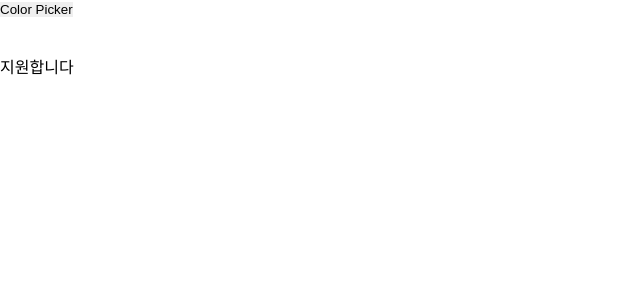
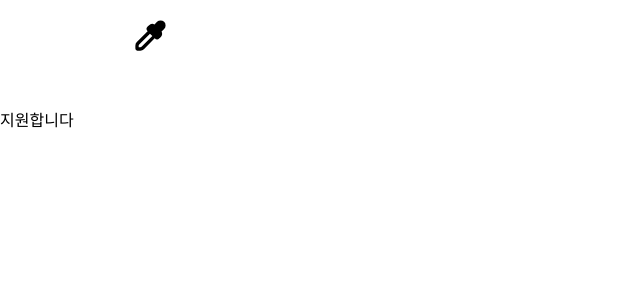
Before and after one commit to ju-nong/simple-color-picker, a Vue app: page / in a window 1280 px wide. Shown: the top 300 px of the page, without its empty margins (0-640 px from the left). Built offline with nearby package versions, Linux system fonts and the light colour scheme.

Commit message:
feat : ColorList, ColorItem 추가

```diff
--- a/src/App.vue
+++ b/src/App.vue
@@ -1,15 +1,41 @@
 <template>
     <div class="container">
-        <button @click="handleClick">Color Picker</button><br />
-        <button @click="handleCopy(colorHex)">{{ colorHex }}</button><br />
-        <button @click="handleCopy(colorRGB)">{{ colorRGB }}</button><br />
+        <button class="container-icon" @click="handleColorPick">
+            <svg
+                xmlns="http://www.w3.org/2000/svg"
+                width="1em"
+                height="1em"
+                viewBox="0 0 24 24"
+            >
+                <g fill="none" fillRule="evenodd">
+                    <path
+                        d="M24 0v24H0V0h24ZM12.593 23.258l-.011.002l-.071.035l-.02.004l-.014-.004l-.071-.035c-.01-.004-.019-.001-.024.005l-.004.01l-.017.428l.005.02l.01.013l.104.074l.015.004l.012-.004l.104-.074l.012-.016l.004-.017l-.017-.427c-.002-.01-.009-.017-.017-.018Zm.265-.113l-.013.002l-.185.093l-.01.01l-.003.011l.018.43l.005.012l.008.007l.201.093c.012.004.023 0 .029-.008l.004-.014l-.034-.614c-.003-.012-.01-.02-.02-.022Zm-.715.002a.023.023 0 0 0-.027.006l-.006.014l-.034.614c0 .012.007.02.017.024l.015-.002l.201-.093l.01-.008l.004-.011l.017-.43l-.003-.012l-.01-.01l-.184-.092Z"
+                    ></path>
+                    <path
+                        fill="currentColor"
+                        d="M20.477 3.511a3 3 0 0 0-4.243 0l-1.533 1.533a2.991 2.991 0 0 0-3.41.581l-.713.714a2 2 0 0 0 0 2.829l-6.486 6.485a3 3 0 0 0-.878 2.122v1.8a1.2 1.2 0 0 0 1.2 1.2h1.8a3 3 0 0 0 2.12-.88l6.486-6.484a2 2 0 0 0 2.829 0l.714-.715a2.991 2.991 0 0 0 .581-3.41l1.533-1.532a3 3 0 0 0 0-4.243ZM5.507 17.067l6.485-6.485l1.414 1.414l-6.485 6.486a1 1 0 0 1-.707.293h-1v-1a1 1 0 0 1 .293-.707Z"
+                    ></path>
+                </g>
+            </svg>
+        </button>
+
+        <ColorList>
+            <ColorItem
+                v-for="(color, index) in colors"
+                :key="index"
+                :hex="color"
+                @onRemoveColor="handleRemoveColor(index)"
+            />
+        </ColorList>
 
         {{ supported ? "지원합니다" : "지원 안 합니다" }}
     </div>
 </template>
 
 <script setup lang="ts">
-import { ref, computed, onBeforeMount } from "vue";
+import { ref, onBeforeMount } from "vue";
+
+import { ColorList, ColorItem } from "./components";
 
 // EyeDropper support check
 const supported = ref(false);
@@ -17,32 +43,18 @@ const checkSupport = () => (supported.value = !!window.EyeDropper);
 
 const eyeDropper = ref(new window.EyeDropper());
 
-const colorHex = ref("");
-const colorRGB = computed(() => {
-    const validHex = /^#?([a-f\d]{2})([a-f\d]{2})([a-f\d]{2})$/i.exec(
-        colorHex.value,
-    );
+const colors = ref<string[]>([]);
 
-    return validHex
-        ? `rgb(${parseInt(validHex[1], 16)},
-            ${parseInt(validHex[2], 16)},
-            ${parseInt(validHex[3], 16)})`
-        : "";
-});
-
-async function handleClick() {
+// 색깔 추출
+async function handleColorPick() {
     const { sRGBHex } = await eyeDropper.value.open();
 
-    colorHex.value = sRGBHex;
+    colors.value.push(sRGBHex);
 }
 
-function handleCopy(color: string) {
-    try {
-        navigator.clipboard.writeText(color);
-    } catch (error) {
-        console.log(error);
-    }
-}
+// 추출한 색깔 삭제
+const handleRemoveColor = (_index: number) =>
+    (colors.value = colors.value.filter((_, index) => index !== _index));
 
 onBeforeMount(() => {
     checkSupport();
@@ -51,7 +63,19 @@ onBeforeMount(() => {
 
 <style lang="scss">
 .container {
-    width: 500px;
-    height: 500px;
+    width: 300px;
+    min-height: 125px;
+    display: flex;
+    flex-direction: column;
+    justify-items: center;
+    row-gap: 1rem;
+
+    &-icon {
+        padding: 1rem 0;
+        > svg {
+            width: 40px;
+            height: 40px;
+        }
+    }
 }
 </style>
--- /dev/null
+++ b/src/components/ColorItem.vue
@@ -0,0 +1,62 @@
+<template>
+    <li>
+        <button @click="handleCopy(props.hex)">{{ props.hex }}</button>
+        <button @click="handleCopy(rgb)">{{ rgb }}</button>
+        <button
+            :style="`--color-item: ${props.hex}`"
+            @click="emits('onRemoveColor')"
+        >
+            <svg
+                xmlns="http://www.w3.org/2000/svg"
+                width="1em"
+                height="1em"
+                viewBox="0 0 16 16"
+            >
+                <path
+                    fill="none"
+                    stroke="currentColor"
+                    strokeLinecap="round"
+                    strokeLinejoin="round"
+                    strokeWidth="1.5"
+                    d="m11.25 4.75l-6.5 6.5m0-6.5l6.5 6.5"
+                ></path>
+            </svg>
+        </button>
+    </li>
+</template>
+
+<script setup lang="ts">
+import { defineProps, defineEmits, computed } from "vue";
+
+const props = defineProps({
+    hex: {
+        type: String,
+        required: true,
+    },
+});
+
+const emits = defineEmits(["onRemoveColor"]);
+
+const rgb = computed(() => {
+    const validHex = /^#?([a-f\d]{2})([a-f\d]{2})([a-f\d]{2})$/i.exec(
+        props.hex,
+    );
+
+    return validHex
+        ? `rgb(${parseInt(validHex[1], 16)},
+            ${parseInt(validHex[2], 16)},
+            ${parseInt(validHex[3], 16)})`
+        : "";
+});
+
+// 클립보드에 복사
+function handleCopy(color: string) {
+    try {
+        navigator.clipboard.writeText(color);
+    } catch (error) {
+        console.log(error);
+    }
+}
+</script>
+
+<style lang="scss"></style>
--- /dev/null
+++ b/src/components/ColorList.vue
@@ -0,0 +1,61 @@
+<template>
+    <ul class="color-list">
+        <slot />
+    </ul>
+</template>
+
+<script setup lang="ts"></script>
+
+<style lang="scss">
+.color-list {
+    display: flex;
+    flex-direction: column;
+    row-gap: 1rem;
+    justify-content: center;
+
+    > li {
+        display: flex;
+        align-items: center;
+        justify-content: space-between;
+        padding: 0px 1rem;
+        position: relative;
+
+        > button {
+            font-size: 14px;
+            font-weight: 600;
+            color: #666;
+
+            &:nth-child(2) {
+                position: absolute;
+                left: 55%;
+                transform: translate(-50%);
+            }
+
+            &:last-child {
+                border-radius: 100%;
+                width: 20px;
+                height: 20px;
+                border: 1px solid #333;
+                background-color: var(--color-item);
+                color: #fff;
+                display: flex;
+                justify-content: center;
+                align-items: center;
+                transition: all 0.3s;
+
+                &:hover {
+                    background-color: #333;
+                    > svg {
+                        opacity: 1;
+                    }
+                }
+
+                > svg {
+                    transition: all 0.3s;
+                    opacity: 0;
+                }
+            }
+        }
+    }
+}
+</style>
--- /dev/null
+++ b/src/components/index.ts
@@ -0,0 +1,4 @@
+import ColorList from "./ColorList.vue";
+import ColorItem from "./ColorItem.vue";
+
+export { ColorList, ColorItem };
--- a/src/style.scss
+++ b/src/style.scss
@@ -4,3 +4,8 @@
     border: 0;
     box-sizing: border-box;
 }
+
+button {
+    background-color: transparent;
+    cursor: pointer;
+}
```
